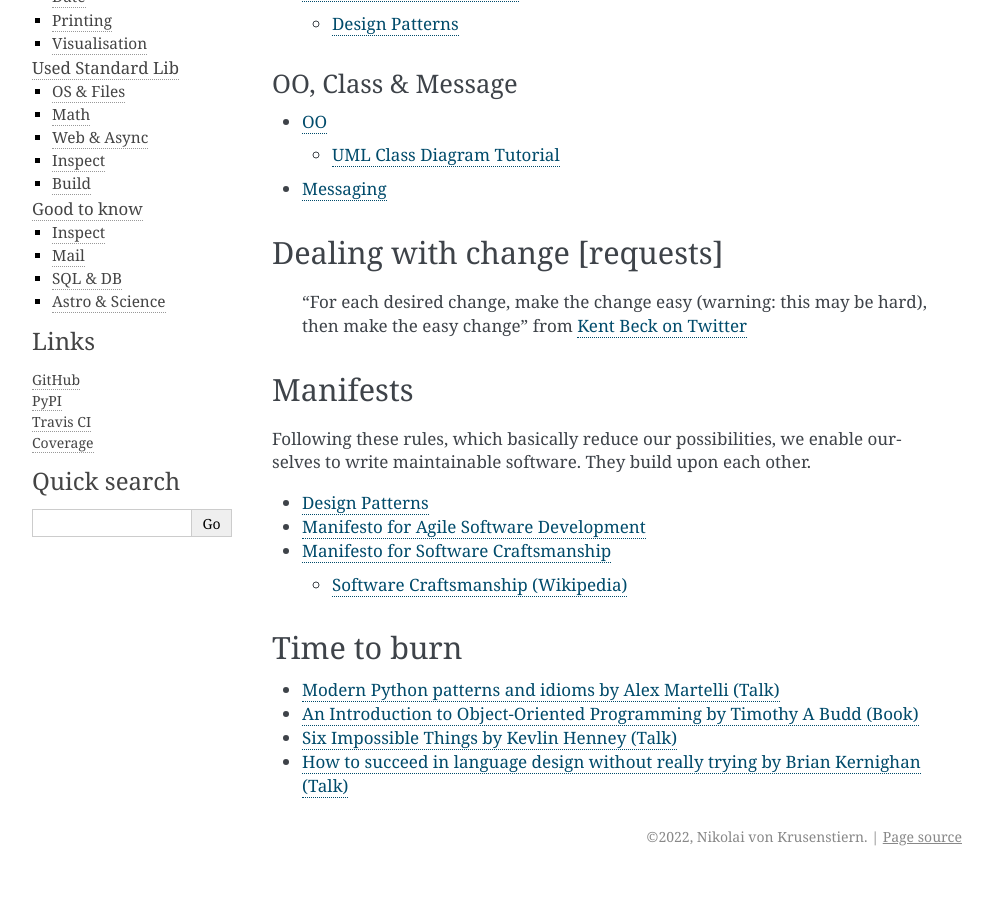
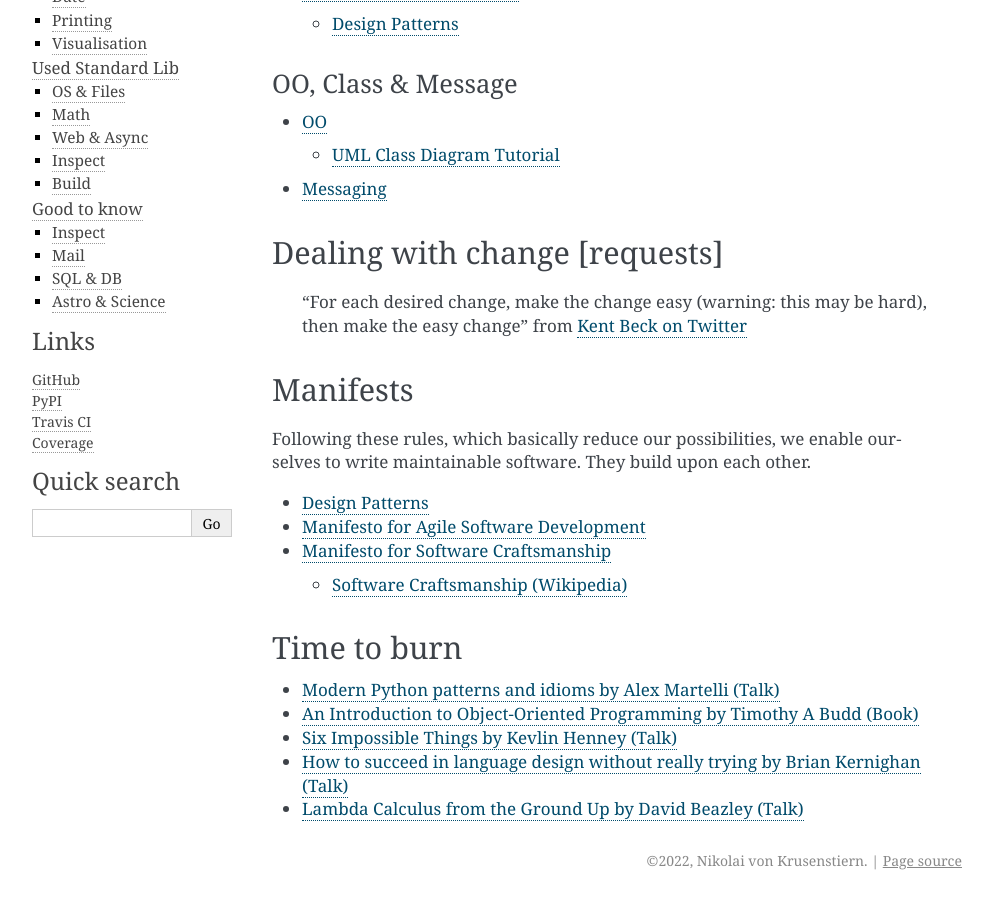
Before and after one commit to cruisen/cli-calc, a Sphinx documentation site: the page built from docs/extras/teaching.md, in a window 1280 px wide and 900 px high, scrolled down 1804 px. Shown: the whole window, without its empty margins (148-1141 px from the left). Built offline with Sphinx 7.4.7, drawn with Linux system fonts in a browser that asks for light colours; before the commit the page ends 2680 px from its top, so only the background shows below that.

Commit message:
adds Lambda Calculus

```diff
--- a/docs/extras/teaching.md
+++ b/docs/extras/teaching.md
@@ -80,3 +80,5 @@ we enable ourselves to write maintainable software. They build upon each other.
 
 * [Six Impossible Things by Kevlin Henney (Talk)](https://www.youtube.com/watch?v=YoaZzIZFErI)
 * [How to succeed in language design without really trying by Brian Kernighan (Talk)](https://www.youtube.com/watch?v=Sg4U4r_AgJU)
+
+* [Lambda Calculus from the Ground Up by David Beazley (Talk)](https://www.youtube.com/watch?v=pkCLMl0e_0k)
```
